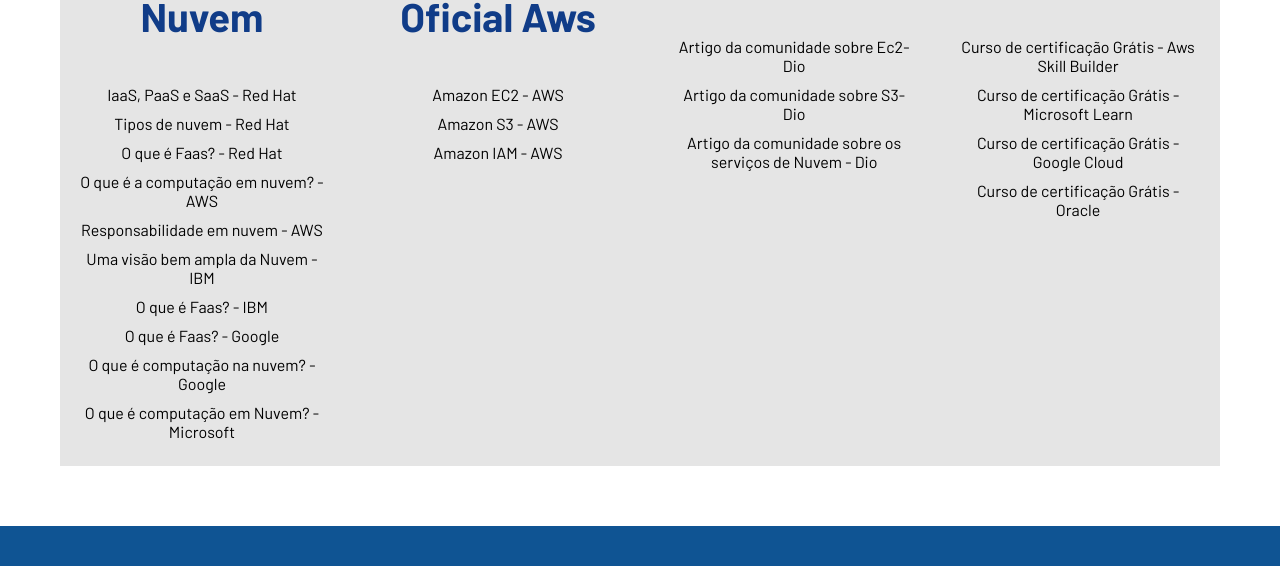
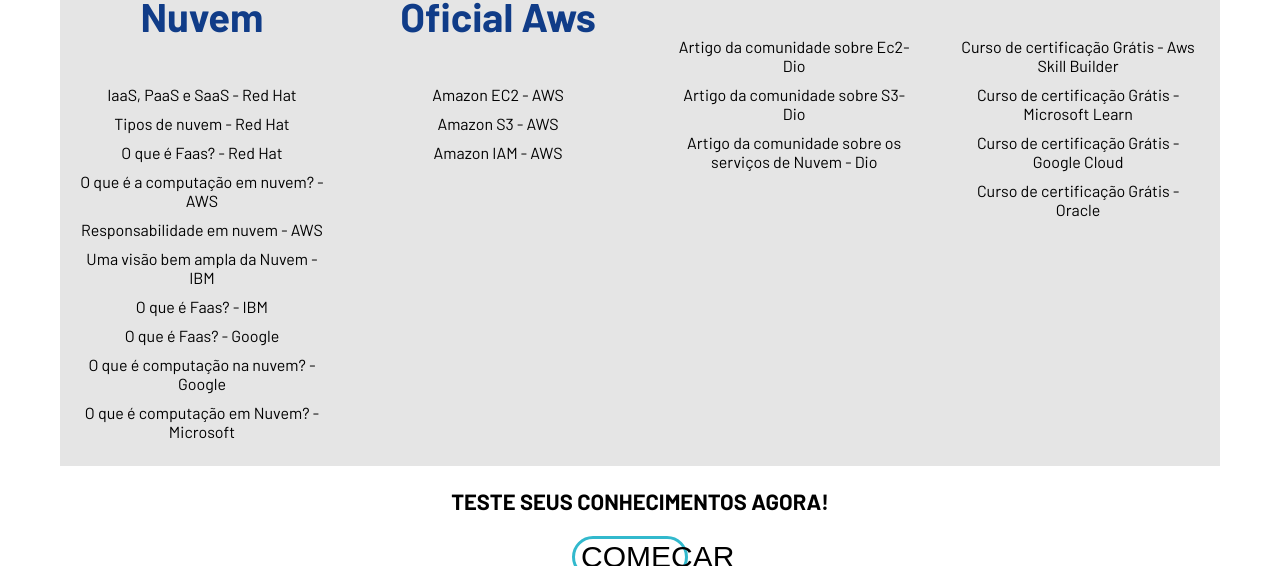
Before and after one commit to LucasVeneroso/Vtech-Projeto-Individual-Sptech, a website: page public/nuvem.html in a window 1280 px wide. Shown: the part 8874-9440 px from the top of the page. Drawn offline with Linux system fonts and the light colour scheme.

Commit message:
feat: Adicionando botao na aba nuvem com redirecionamento para o cadasrto

```diff
--- a/public/css/estilo.css
+++ b/public/css/estilo.css
@@ -772,6 +772,28 @@ input:hover {
   display: flex;
   flex-direction: row;
 }
+#texto-ir-quiz {
+  text-transform: uppercase;
+  font-weight: bolder;
+  font-size: 22px;
+}
+#nuvem-quiz button {
+  font-size: 30px;
+  width: 10%;
+  height: 300%;
+  border-radius: 30px;
+  border: solid 3px #32b9cd;
+  background-color: white;
+  margin-right: 20px;
+  transition: 0.6s;
+}
+#nuvem-quiz button:hover {
+  background-color: #32b9cd;
+  color: white;
+  transform: scale(1.2);
+  font-size: 30px;
+}
+
 
 .box-referencias {
   display: flex;
--- a/public/nuvem.html
+++ b/public/nuvem.html
@@ -231,7 +231,7 @@
       </div>
       <div class="box-ajuda">
         <h3>Para mais informações acesse esses sites:</h3>
-        <div class="referencias">
+        <div class="referencias btn_comecar">
           <div class="box-referencias">
             <h3>O que é a Nuvem</h3>
             <a
@@ -272,6 +272,8 @@
               <a target="_blank" href="https://mylearn.oracle.com/ou/learning-path/become-an-oci-foundations-associate-2025/148056">Curso de certificação Grátis - Oracle</a>
             </div>
           </div>
+          <p id="texto-ir-quiz">Teste seus conhecimentos agora!</p>
+          <a href="cadastro.html" id="nuvem-quiz"><button>COMEÇAR</button></a>
         </div>
       </div>
     </div>
```
